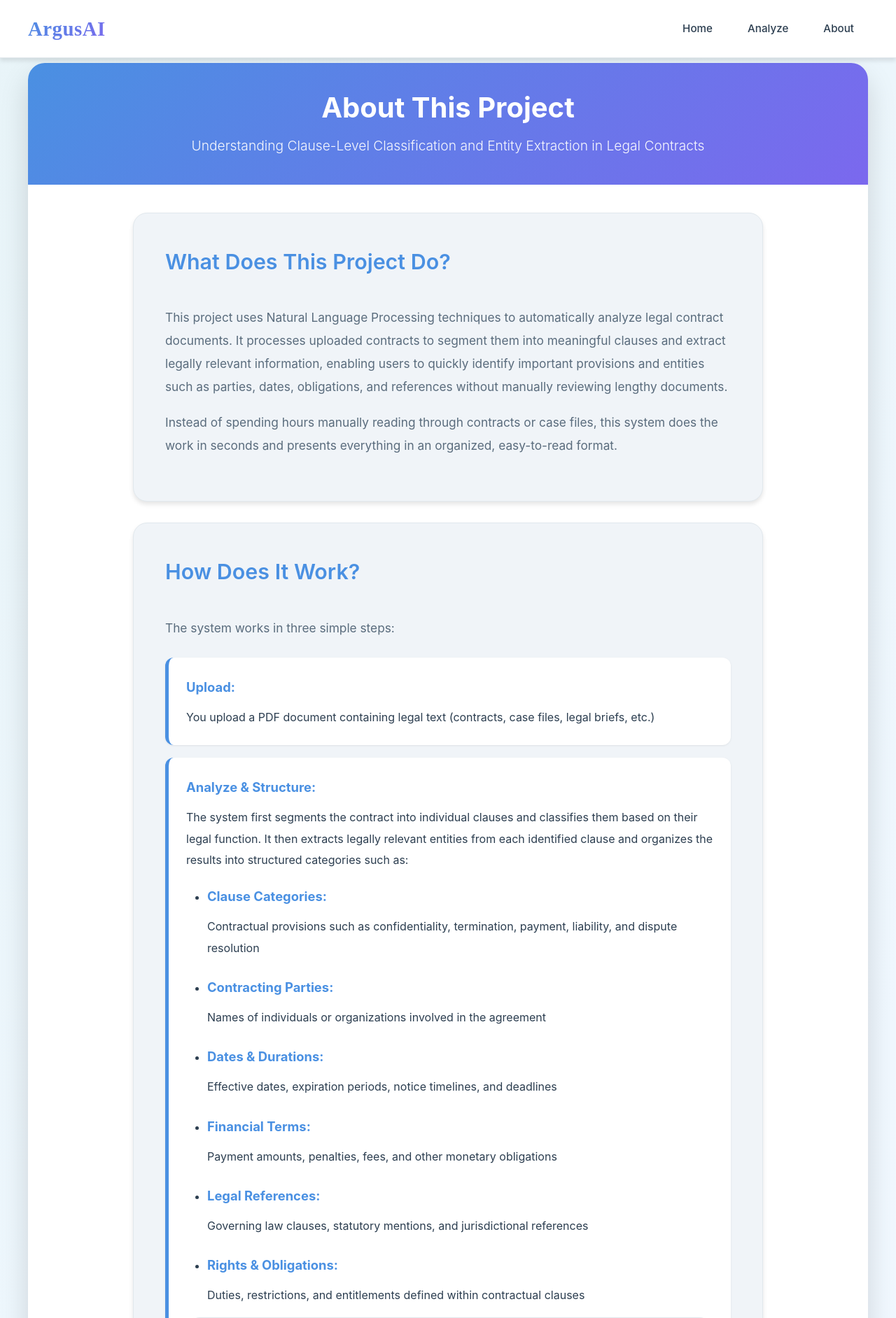
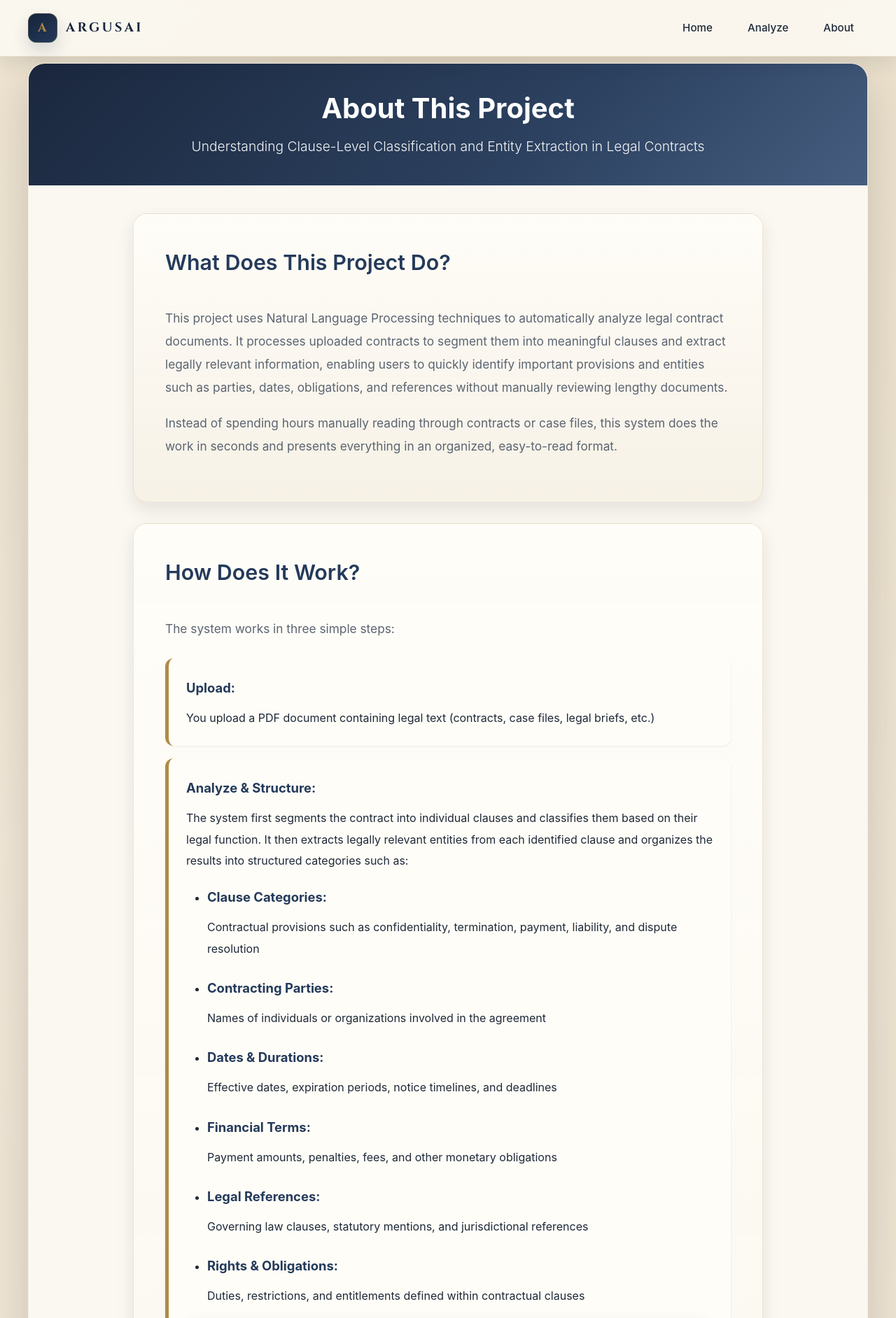
Before and after one commit to AasthathecoderX/LegalBert-Contract-NLP-Classifier, a Flask app: page /about in a window 1280 px wide. Shown: the top 1884 px of the page at 70% size. Run offline with Flask 3, Linux system fonts and the light colour scheme.

Commit message:
Change font import and add CSS variables for theme

```diff
--- a/frontend/static/styles.css
+++ b/frontend/static/styles.css
@@ -1,4 +1,4 @@
-@import url('https://fonts.googleapis.com/css2?family=IBM+Plex+Sans:wght@400;500;600&display=swap');
+@import url('https://fonts.googleapis.com/css2?family=Cinzel:wght@600;700&family=IBM+Plex+Sans:wght@400;500;600&display=swap');
 
 * {
     margin: 0;
@@ -829,3 +829,267 @@ footer p {
   font-weight: 500;
   margin-top: 0;
 }
+
+/* Legal theme overrides */
+:root {
+    --primary-color: #243a5a;
+    --primary-light: #3a5378;
+    --primary-dark: #16233a;
+    --secondary-color: #b08a46;
+    --accent-color: #7b6541;
+    --text-primary: #1e2937;
+    --text-secondary: #5b6470;
+    --bg-primary: #fbf8f1;
+    --bg-secondary: #f1eadc;
+    --bg-light: #f6f0e5;
+    --bg-card: #fffdf8;
+    --border-color: #d6cab6;
+    --shadow-sm: 0 1px 3px rgba(16, 27, 44, 0.08);
+    --shadow-md: 0 10px 24px rgba(16, 27, 44, 0.10);
+    --shadow-lg: 0 18px 36px rgba(16, 27, 44, 0.13);
+    --shadow-xl: 0 28px 60px rgba(16, 27, 44, 0.16);
+}
+
+body {
+    color: var(--text-primary);
+    background:
+        radial-gradient(circle at top, rgba(176, 138, 70, 0.14), transparent 32%),
+        linear-gradient(145deg, #f2eadb 0%, #ece2d0 50%, #f9f5eb 100%);
+}
+
+.navbar {
+    background: rgba(251, 248, 241, 0.94);
+    border-bottom: 1px solid rgba(176, 138, 70, 0.22);
+}
+
+.nav-logo {
+    position: relative;
+    background: none;
+    color: var(--primary-dark);
+    -webkit-text-fill-color: currentColor;
+    gap: 12px;
+}
+
+.nav-logo::before {
+    content: "A";
+    width: 42px;
+    height: 42px;
+    display: grid;
+    place-items: center;
+    border-radius: 12px;
+    background: linear-gradient(145deg, var(--primary-dark), var(--primary-color));
+    color: var(--secondary-color);
+    font-family: 'Cinzel', serif;
+    font-size: 1.1rem;
+    letter-spacing: 0.08em;
+    box-shadow: inset 0 0 0 1px rgba(228, 198, 139, 0.22), 0 12px 24px rgba(22, 35, 58, 0.16);
+}
+
+.logo-text {
+    font-family: 'Cinzel', serif;
+    text-transform: uppercase;
+    letter-spacing: 0.18em;
+    color: var(--primary-dark);
+    font-size: 1.15rem;
+    text-shadow: 0 1px 0 rgba(255, 255, 255, 0.35);
+}
+
+.nav-link {
+    color: var(--text-primary);
+}
+
+.nav-link:hover {
+    background: rgba(36, 58, 90, 0.08);
+    color: var(--primary-dark);
+}
+
+.nav-link.active {
+    background: linear-gradient(135deg, var(--primary-dark), var(--primary-color));
+    color: #fff8eb;
+    box-shadow: 0 8px 20px rgba(22, 35, 58, 0.18);
+}
+
+.container {
+    background: var(--bg-card);
+    border: 1px solid rgba(176, 138, 70, 0.12);
+}
+
+header,
+.home-header,
+.page-header {
+    background:
+        linear-gradient(135deg, rgba(22, 35, 58, 0.98) 0%, rgba(36, 58, 90, 0.96) 62%, rgba(58, 83, 120, 0.94) 100%);
+}
+
+section h2::after {
+    background: linear-gradient(90deg, var(--secondary-color), #d4b176);
+}
+
+.feature-item,
+.about-card,
+.benefit-item {
+    background: linear-gradient(180deg, rgba(255, 253, 248, 0.98) 0%, rgba(246, 240, 229, 0.92) 100%);
+    border: 1px solid rgba(176, 138, 70, 0.18);
+}
+
+.feature-item:hover,
+.about-card:hover,
+.benefit-item:hover {
+    background: #fffdf8;
+    border-color: rgba(176, 138, 70, 0.30);
+}
+
+.feature-item h3,
+.about-card h2,
+.benefit-item h4,
+.applications-list li strong,
+.steps-list li strong,
+.file-info {
+    color: var(--primary-color);
+}
+
+.cta-section,
+.upload-box,
+.output-box {
+    background: linear-gradient(180deg, rgba(246, 240, 229, 0.9) 0%, rgba(255, 253, 248, 0.98) 100%);
+    border-color: rgba(176, 138, 70, 0.18);
+}
+
+.btn-primary {
+    background: linear-gradient(135deg, var(--primary-dark), var(--primary-color));
+    color: #fff9ef;
+    text-decoration: none;
+}
+
+.btn-primary:hover {
+    background: linear-gradient(135deg, var(--primary-color), #304a70);
+}
+
+.btn-secondary {
+    background: #f7f1e4;
+    color: var(--primary-dark);
+    border-color: rgba(176, 138, 70, 0.28);
+    text-decoration: none;
+}
+
+.btn-secondary:hover {
+    background: #f1e7d4;
+    border-color: var(--secondary-color);
+    color: var(--primary-dark);
+}
+
+.upload-box:hover {
+    background: linear-gradient(180deg, #f8f2e8 0%, #fffdf8 100%);
+}
+
+.upload-box.dragover {
+    background: #efe4cf;
+}
+
+.results-summary {
+    background: linear-gradient(135deg, var(--primary-dark), var(--primary-color));
+    color: #fff9ef;
+    border: 1px solid rgba(212, 177, 118, 0.28);
+}
+
+.loading-overlay {
+    background: rgba(251, 248, 241, 0.95);
+    color: var(--primary-dark);
+}
+
+.loading-spinner {
+    border-color: rgba(176, 138, 70, 0.18);
+    border-top-color: var(--secondary-color);
+}
+
+.entity-item {
+    background: #fffdf8;
+    border-left-color: var(--secondary-color);
+}
+
+.entity-item.person {
+    border-left-color: #5a6f95;
+}
+
+.entity-item.organization,
+.entity-item.org {
+    border-left-color: #6c5a85;
+}
+
+.entity-item.location,
+.entity-item.gpe {
+    border-left-color: #617961;
+}
+
+.entity-item.date {
+    border-left-color: #c4a05a;
+}
+
+.entity-item.money {
+    border-left-color: #99544b;
+}
+
+.entity-item.legal,
+.entity-item.law,
+.entity-item.party_role,
+.entity-item.defined_term,
+.entity-item.duration {
+    border-left-color: var(--accent-color);
+}
+
+.entity-label.person {
+    background: #5a6f95;
+}
+
+.entity-label.organization,
+.entity-label.org {
+    background: #6c5a85;
+}
+
+.entity-label.location,
+.entity-label.gpe {
+    background: #617961;
+}
+
+.entity-label.date {
+    background: #d5b06b;
+    color: #1e2937;
+}
+
+.entity-label.money {
+    background: #99544b;
+}
+
+.entity-label.legal,
+.entity-label.law,
+.entity-label.party_role,
+.entity-label.defined_term,
+.entity-label.duration {
+    background: var(--accent-color);
+}
+
+.steps-list li,
+.applications-list li {
+    background: #fffdf8;
+    border-left-color: var(--secondary-color);
+}
+
+footer {
+    background: linear-gradient(135deg, #121d30, var(--primary-dark));
+    color: #f7f1e4;
+}
+
+.output-box::-webkit-scrollbar-track,
+.entities-container::-webkit-scrollbar-track {
+    background: #ece2d0;
+}
+
+.output-box::-webkit-scrollbar-thumb,
+.entities-container::-webkit-scrollbar-thumb {
+    background: var(--secondary-color);
+}
+
+.output-box::-webkit-scrollbar-thumb:hover,
+.entities-container::-webkit-scrollbar-thumb:hover {
+    background: #98733a;
+}
```
